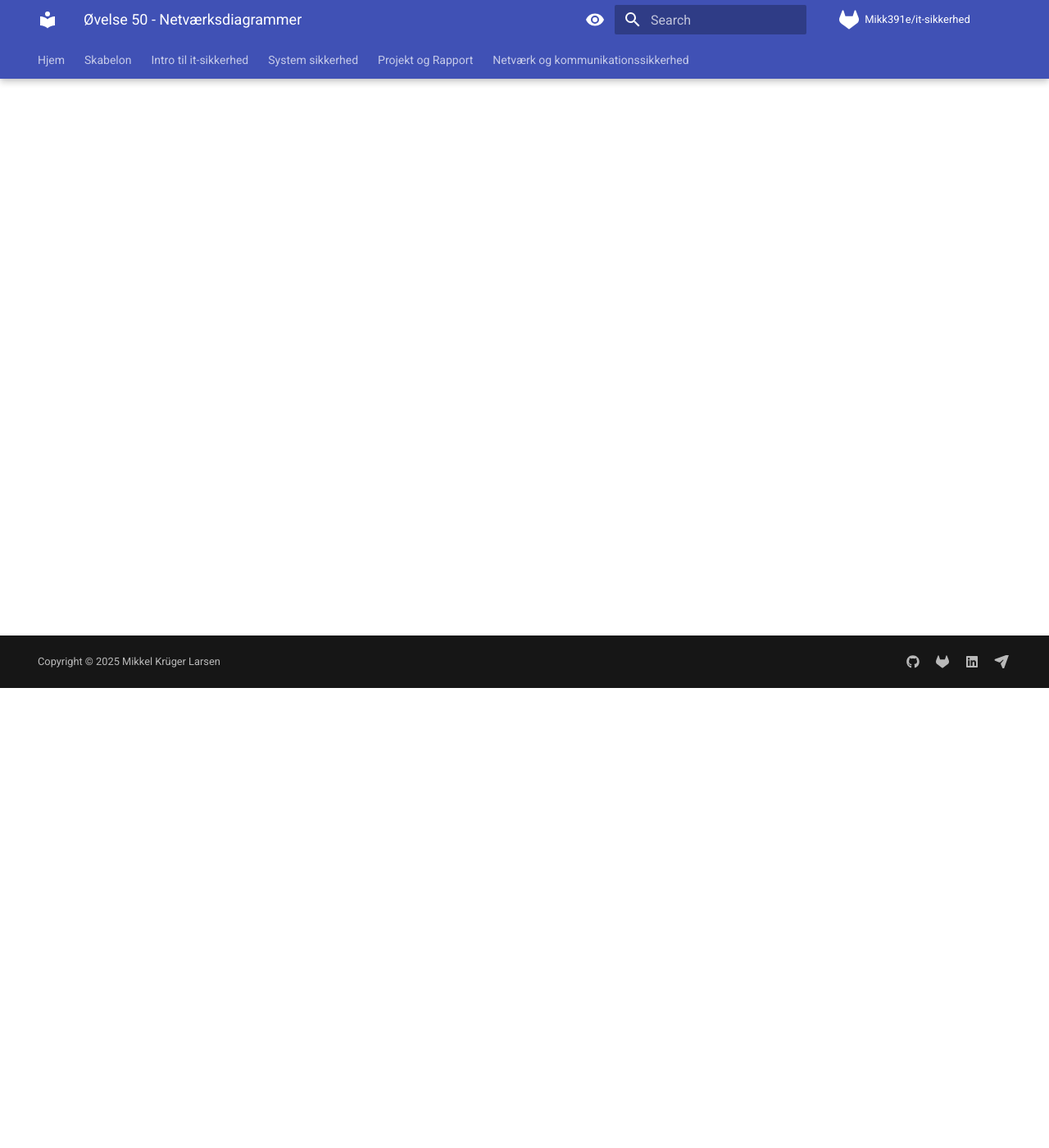
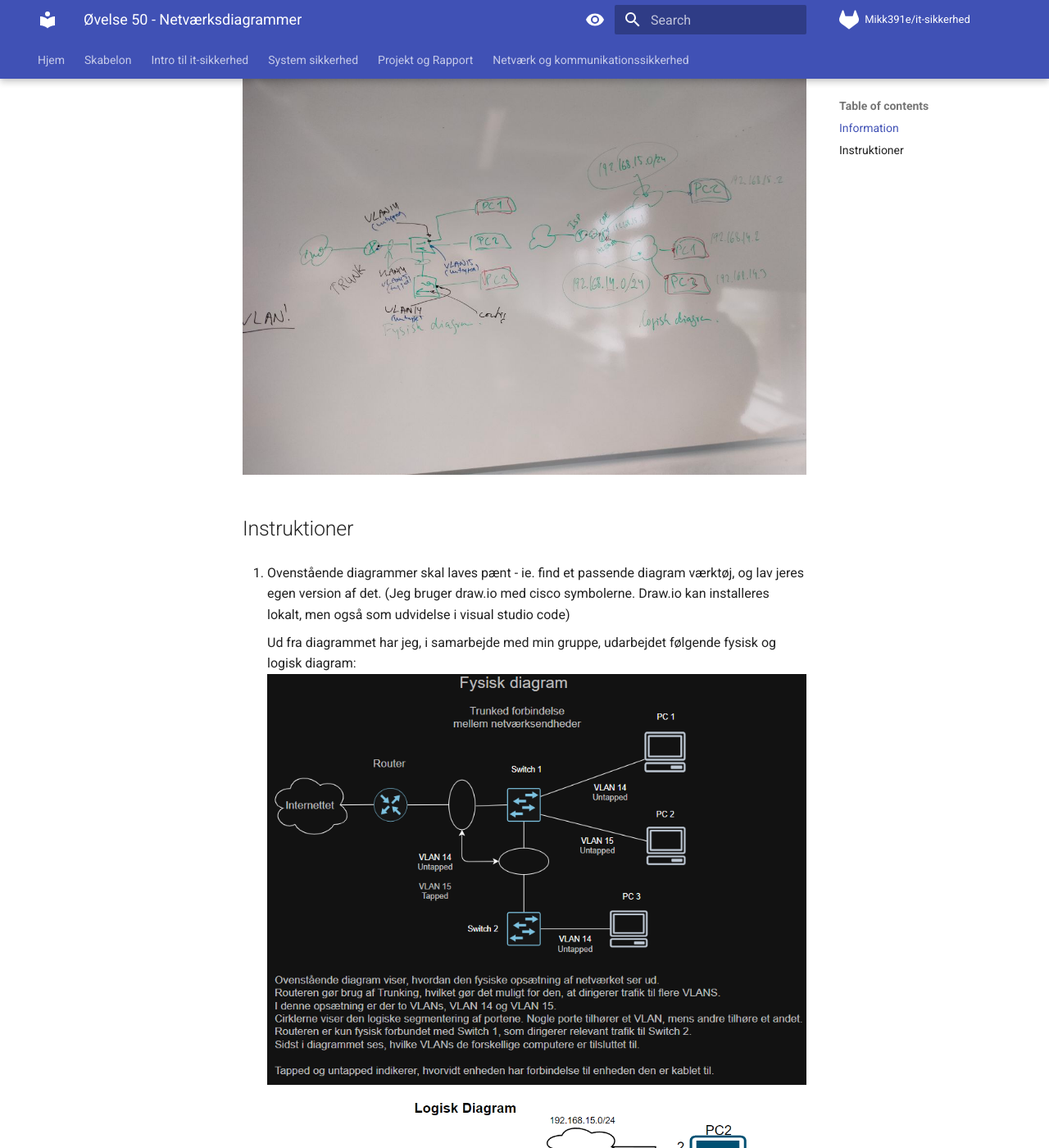
Before and after one commit to Mikk391e/it-sikkerhed, an MkDocs documentation site: the page built from my-project/pages/docs/Exercises/Netsec/Uge 8/Øvelse50.md, in a window 1280 px wide and 1400 px high, scrolled down 561 px. Shown: the whole window at 82% size. Built offline with MkDocs 1.6.1 and Material for MkDocs 9.7.7, drawn with Linux system fonts in a browser that asks for light colours; comment, search, counter and statistics services are not loaded; some of the changed text lies outside the part shown.

Commit message:
Added pictures of the diagrams created in exercise 50

```diff
--- a/my-project/pages/docs/Exercises/Netsec/Uge 8/Øvelse50.md
+++ b/my-project/pages/docs/Exercises/Netsec/Uge 8/Øvelse50.md
@@ -12,3 +12,19 @@ Netværksdiagrammer er også en essentiel komponent når netværk skal designes,
 
 Formålet med denne øvelse er at få et værktøj til at lave overskuelige netværksdiagrammer samt at få øvet hvordan de tegnes.
 Formålet er også at få repeteret fundamentale begreber som IP adresser, VLAN's og forskellen på fysiske og logiske diagrammer.
+
+![img](../../../Images/ØvelsesBilleder/Netsec/Øvelse%2050/fysisk_logisk_nw_diagram_skitse.jpg)
+
+## Instruktioner
+
+1. Ovenstående diagrammer skal laves pænt - ie. find et passende diagram værktøj, og lav jeres egen version af det. (Jeg bruger draw.io med cisco symbolerne. Draw.io kan installeres lokalt, men også som udvidelse i visual studio code)
+
+    Ud fra diagrammet har jeg, i samarbejde med min gruppe, udarbejdet følgende fysisk og logisk diagram:
+        ![img](../../../Images/ØvelsesBilleder/Netsec/Øvelse%2050/Screenshot%202025-02-19%20141424.png)
+        ![img](../../../Images/ØvelsesBilleder/Netsec/Øvelse%2050/logiskNetværk.png)
+
+2. Tilføj noget associeret tekst der beskriver hvad man ser.
+
+    Teksten er inkluderet i selve billedet af diagrammerne
+
+3. Diagrammerne skal dokumenteres på jeres gitlab pages. Noter evt. spørgsmål eller tvivl som en del af dokumentationen så jeg kan bruge det i den feedback jeg giver jer i næste undervisningsgang.
```
Also changed, not shown: my-project/pages/docs/Images/ØvelsesBilleder/Netsec/Øvelse 50/fysisk_logisk_nw_diagram_skitse.jpg (added), my-project/pages/docs/Images/ØvelsesBilleder/Netsec/Øvelse 50/logiskNetværk.png (added), 1 other file.
